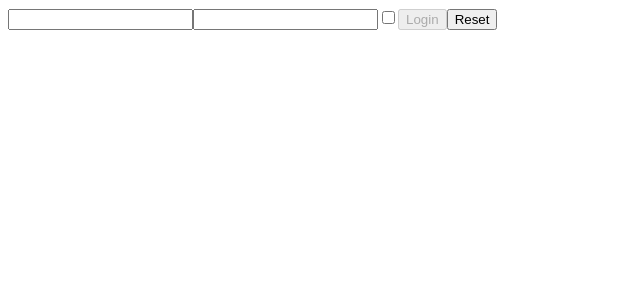
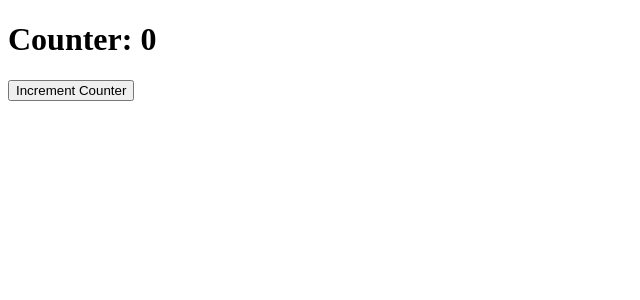
Before and after one commit to ANDgeloREA/react-exercises, a React (Create React App) app in the folder react-exercises/: page / in a window 1280 px wide. Shown: the top 300 px of the page, without its empty margins (0-640 px from the left). Built offline with nearby package versions, Linux system fonts and the light colour scheme.

Commit message:
complete exercise 34

```diff
--- a/react-exercises/src/App.js
+++ b/react-exercises/src/App.js
@@ -1,9 +1,9 @@
-import Login from "./components/Login";
+import ClickCounter from "./components/ClickCounter";
 
 const App = () => {
   return (
     <>
-      <Login />
+      <ClickCounter />
     </>
   );
 }
--- /dev/null
+++ b/react-exercises/src/components/ClickCounter.js
@@ -0,0 +1,25 @@
+import { useEffect, useState } from "react"
+import SideEffect from "./SideEffect"
+
+const ClickCounter = () => {
+    const [count, setCount] = useState(0)
+
+    const handleCounterIncrement = () => {
+        setCount((_count) => {
+            return _count + 1
+        })
+    }
+
+    const onCounterChange = () => {
+        console.log(`The counter is now: ${count}`)
+    }
+
+    return (
+        <>
+            <SideEffect increment={handleCounterIncrement} count={count} change={onCounterChange({count})}/>
+        </>
+    )
+
+}
+
+export default ClickCounter;
--- a/react-exercises/src/components/Login.js
+++ /dev/null
@@ -1,54 +0,0 @@
-import { useState } from "react"
-
-const Login = () => {
-    const [data, setData] = useState({
-        username: "",
-        password: "",
-        remember: false,
-    })
-
-    const handleInputChange = (event) => {
-        const { name, value, type, checked } = event.target
-
-        setData((data) => {
-            return {
-                ...data,
-                [name]: type === "checkbox" ? checked : value
-            }
-        })
-    }
-
-    const onLogin = (event) => {
-        event.preventDefault();
-        let user = {
-            username: data.username,
-            password: data.password,
-            remember: data.remember
-        }
-        console.log(user);
-    }
-
-    const handleResetState = () => {
-        setData({
-            username: "",
-            password: "",
-            remember: false,
-        })
-    }
-
-
-    return (
-        <>
-            <form onSubmit={onLogin}>
-                <input type="text" name="username" value={data.username} onChange={handleInputChange} />
-                <input type="password" name="password" value={data.password} onChange={handleInputChange} />
-                <input type="checkbox" name="remember" checked={data.remember} onChange={handleInputChange} />
-                <button type="submit" disabled={!data.username || !data.password}>Login</button>
-                <button type="submit" onClick={handleResetState}>Reset</button>
-            </form>
-        </>
-    )
-
-}
-
-export default Login;
--- /dev/null
+++ b/react-exercises/src/components/SideEffect.js
@@ -0,0 +1,16 @@
+import { useEffect } from "react"
+
+
+const SideEffect = (props) => {
+
+    useEffect(() => props.change, [props.count, props.change])
+
+    return (
+        <>
+            <h1>Counter: {props.count}</h1>
+            <button onClick={props.increment}>Increment Counter</button>
+        </>
+    )
+}
+
+export default SideEffect
```
Also changed, not shown: 2 other files (tests, documents, lock files or other folders).
